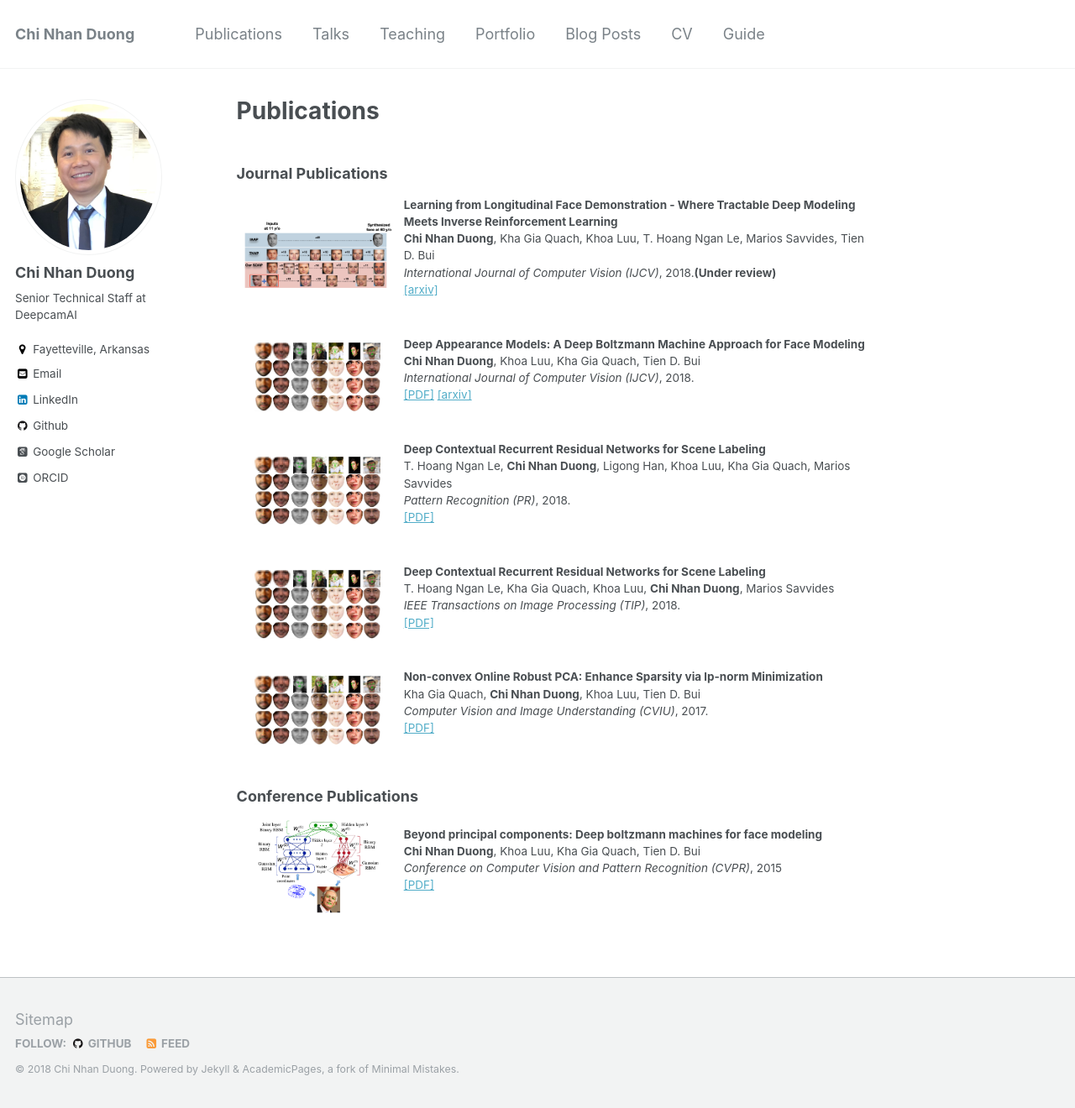
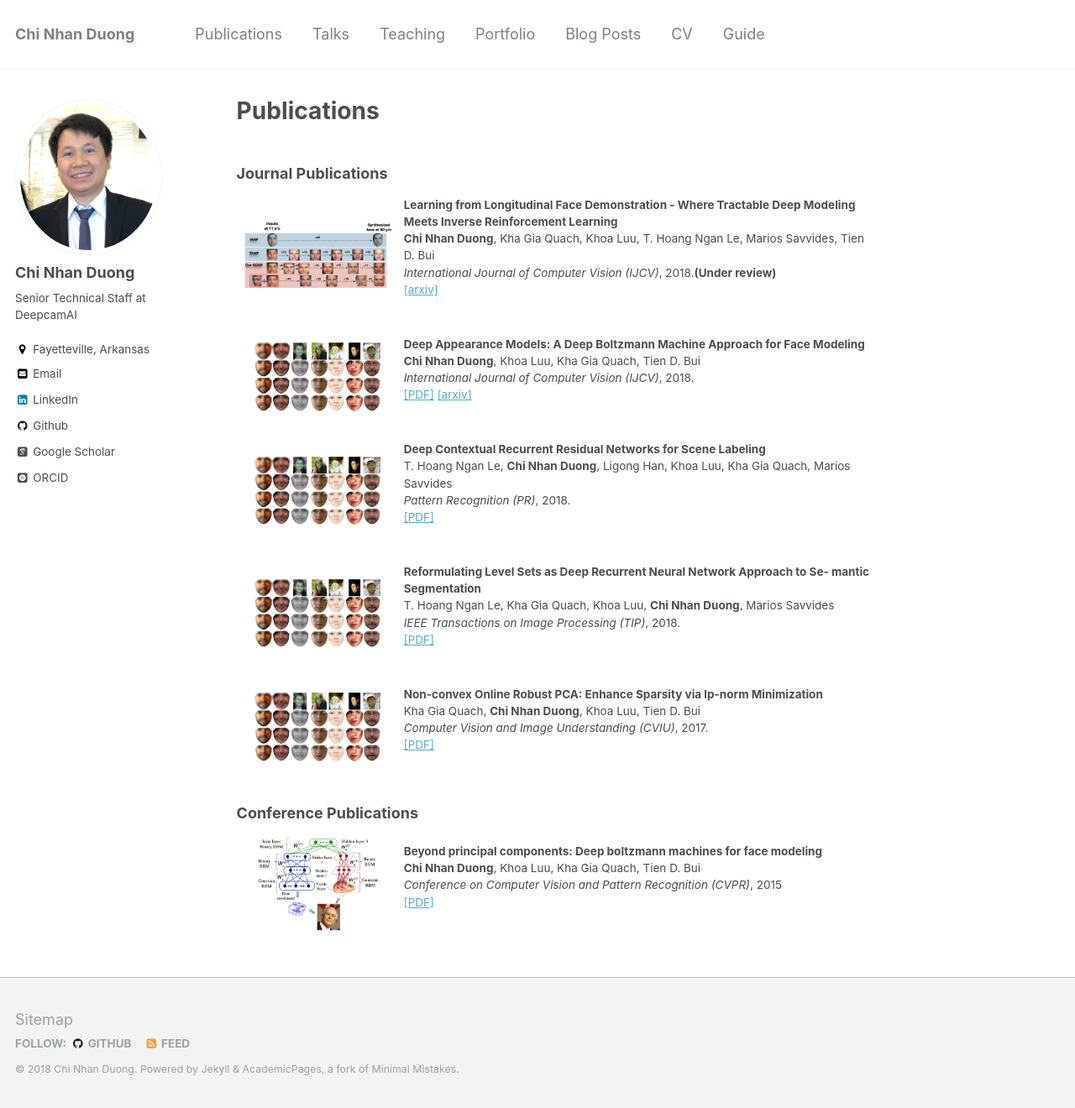
Before and after one commit to dcnhan/dcnhan.github.io, a Jekyll site: the page built from _pages/publications.md, in a window 1280 px wide and 1320 px high. Shown: the whole window at 84% size. Built offline with Jekyll 4.4.1, drawn with Linux system fonts in a browser that asks for light colours; some web fonts are replaced.

Commit message:
Build website

```diff
--- a/_pages/publications.md
+++ b/_pages/publications.md
@@ -36,7 +36,7 @@ author_profile: true
 <table width="1200" align="center" border="0">
 	<td width="25%" valign="top" align="center"><img src="/images/featured_DAMs_journal.jpg" alt="game" width="150" height="120" style="border-style: none"></td>
 	<td width="75%" valign="top">
-	<p><heading><strong>Deep Contextual Recurrent Residual Networks for Scene Labeling</strong></heading><br>
+	<p><heading><strong>Reformulating Level Sets as Deep Recurrent Neural Network Approach to Se- mantic Segmentation</strong></heading><br>
 	T. Hoang Ngan Le, Kha Gia Quach, Khoa Luu, <strong> Chi Nhan Duong</strong>, Marios Savvides<br>
 	<em>IEEE Transactions on Image Processing (TIP)</em>, 2018.<br>
 	<a href="https://ieeexplore.ieee.org/document/8259369/">[PDF]</a>
```
